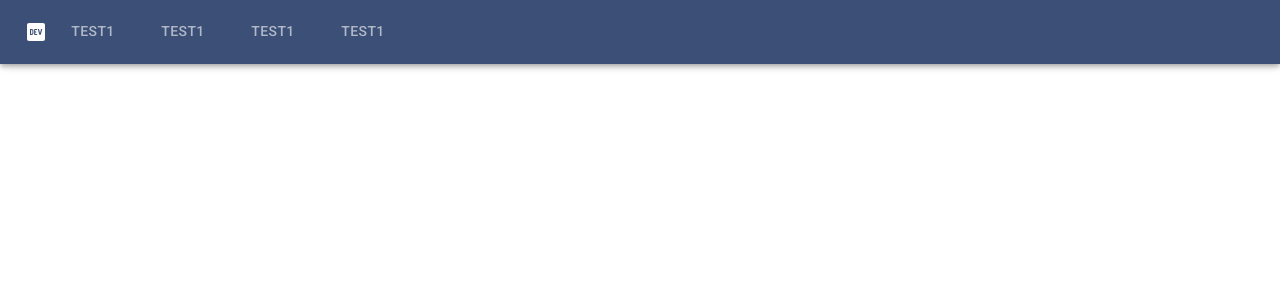
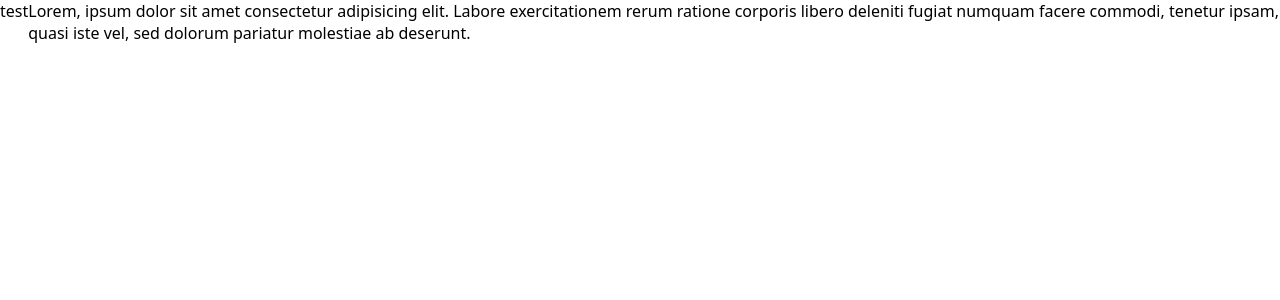
Before and after one commit to KKWChao/MyPortfolioV3, a React (Create React App) app: page / in a window 1280 px wide. Shown: the top 300 px of the page. Built offline with nearby package versions, Linux system fonts and the light colour scheme.

Commit message:
modifying pages

```diff
--- a/src/App.css
+++ b/src/App.css
@@ -6,11 +6,8 @@
   --dark: #03120E;
 }
 
-* {
+body {
+  font-family: system-ui, -apple-system, BlinkMacSystemFont, 'Segoe UI', Roboto, Oxygen, Ubuntu, Cantarell, 'Open Sans', 'Helvetica Neue', sans-serif;
   margin: 0;
   padding: 0;
 }
-
-body {
-  font-family:system-ui, -apple-system, BlinkMacSystemFont, 'Segoe UI', Roboto, Oxygen, Ubuntu, Cantarell, 'Open Sans', 'Helvetica Neue', sans-serif;
-}
--- a/src/App.js
+++ b/src/App.js
@@ -1,8 +1,15 @@
-import { BrowserRouter as Router, Routes, Route } from "react-router-dom";
-import { Home, Navbar, Projects, Resume } from "./components";
-import { Box, Stack } from "@mui/system";
-import { createTheme, ThemeProvider } from "@mui/material/styles";
-import "./App.css";
+import './App.css'
+import { Routes, Route } from "react-router-dom";
+import {
+  Home,
+  Navbar,
+  SideDrawer,
+  Projects,
+  Resume,
+} from "./components";
+import Layout from './Layout/layout';
+
+import { ThemeProvider, createTheme, Box, styled } from "@mui/material";
 
 const theme = createTheme({
   palette: {
@@ -15,27 +22,26 @@ const theme = createTheme({
   },
 });
 
+const FlexBoxed = styled(Box)({
+  display: "flex",
+  FormatAlignJustify: "space-between",
+});
+
 function App() {
+
   return (
     <ThemeProvider theme={theme}>
-      <Box className="App">
-        <Stack>
-          <Navbar />
-          <Home />
-        </Stack>
-      </Box>
+      <FlexBoxed>
+        <SideDrawer />
+        <Layout>
+          <Routes>
+            <Route path="/" element={<Home />} />
+            <Route path="/projects" element={<Projects />} />
+            <Route path="/resumes" element={<Resume />} />
+          </Routes>
+        </Layout>
+      </FlexBoxed>
     </ThemeProvider>
-
-    /*
-      <Router>
-        <Navbar />
-        <Routes>
-          <Route path='/' element={<Home/>} />
-          <Route path='/projects' element={<Projects />} />
-          <Route path='/resume' element={<Resume />} />
-        </Routes>
-      </Router>
-    */
   );
 }
 
--- /dev/null
+++ b/src/Layout/layout.js
@@ -0,0 +1,15 @@
+import React from 'react'
+import { LayoutStyle } from './layoutStyle'
+
+function layout({children}) {
+  const classes = {LayoutStyle}
+  return (
+    <div>
+      <main classes = {classes.root}>
+        {children}
+      </main>
+    </div>
+  )
+}
+
+export default layout
--- /dev/null
+++ b/src/Layout/layoutStyle.js
@@ -0,0 +1,5 @@
+import styled from "@emotion/styled";
+
+export const LayoutStyle = styled(theme => ({
+
+}))
--- a/src/components/Home/index.jsx
+++ b/src/components/Home/index.jsx
@@ -6,7 +6,7 @@ import Button from '@mui/material/Button'
 const Home = () => {
   return (
     <Box className="">
-      <Button variant='contained'>test</Button>
+      Lorem, ipsum dolor sit amet consectetur adipisicing elit. Labore exercitationem rerum ratione corporis libero deleniti fugiat numquam facere commodi, tenetur ipsam, quasi iste vel, sed dolorum pariatur molestiae ab deserunt.
     </Box>
   );
 };
--- a/src/components/Navbar/index.jsx
+++ b/src/components/Navbar/index.jsx
@@ -1,5 +1,7 @@
 import React, { useState } from "react";
 import Box from "@mui/material/Box";
+import { Link } from 'react-router-dom'
+
 
 import AppBar from "@mui/material/AppBar";
 import Toolbar from "@mui/material/Toolbar";
@@ -17,7 +19,7 @@ const Navbar = () => {
   const [value, setValue] = useState();
 
   return (
-    <AppBar>
+    <AppBar position="fixed">
       <StyledToolbar>
         <LogoDev></LogoDev>
         <Tabs
--- /dev/null
+++ b/src/components/SideDrawer/index.jsx
@@ -0,0 +1,9 @@
+import React from 'react'
+
+const index = () => {
+  return (
+    <div>test</div>
+  )
+}
+
+export default index
--- a/src/index.js
+++ b/src/index.js
@@ -2,11 +2,13 @@ import React from "react";
 import ReactDOM from "react-dom/client";
 import App from "./App";
 
+import { BrowserRouter as Router } from "react-router-dom";
+
 const root = ReactDOM.createRoot(document.getElementById("root"));
 root.render(
   <React.StrictMode>
-    {/* <ThemeProvider theme={theme}> */}
-    <App />
-    {/* </ThemeProvider> */}
+    <Router>
+      <App />
+    </Router>
   </React.StrictMode>
 );
```
Also changed, not shown: src/components/SideDrawer/SidebarData.js (added, +23 -0 lines), src/components/index.js (+5 -4 lines), src/components/Drawer/index.js (deleted).
